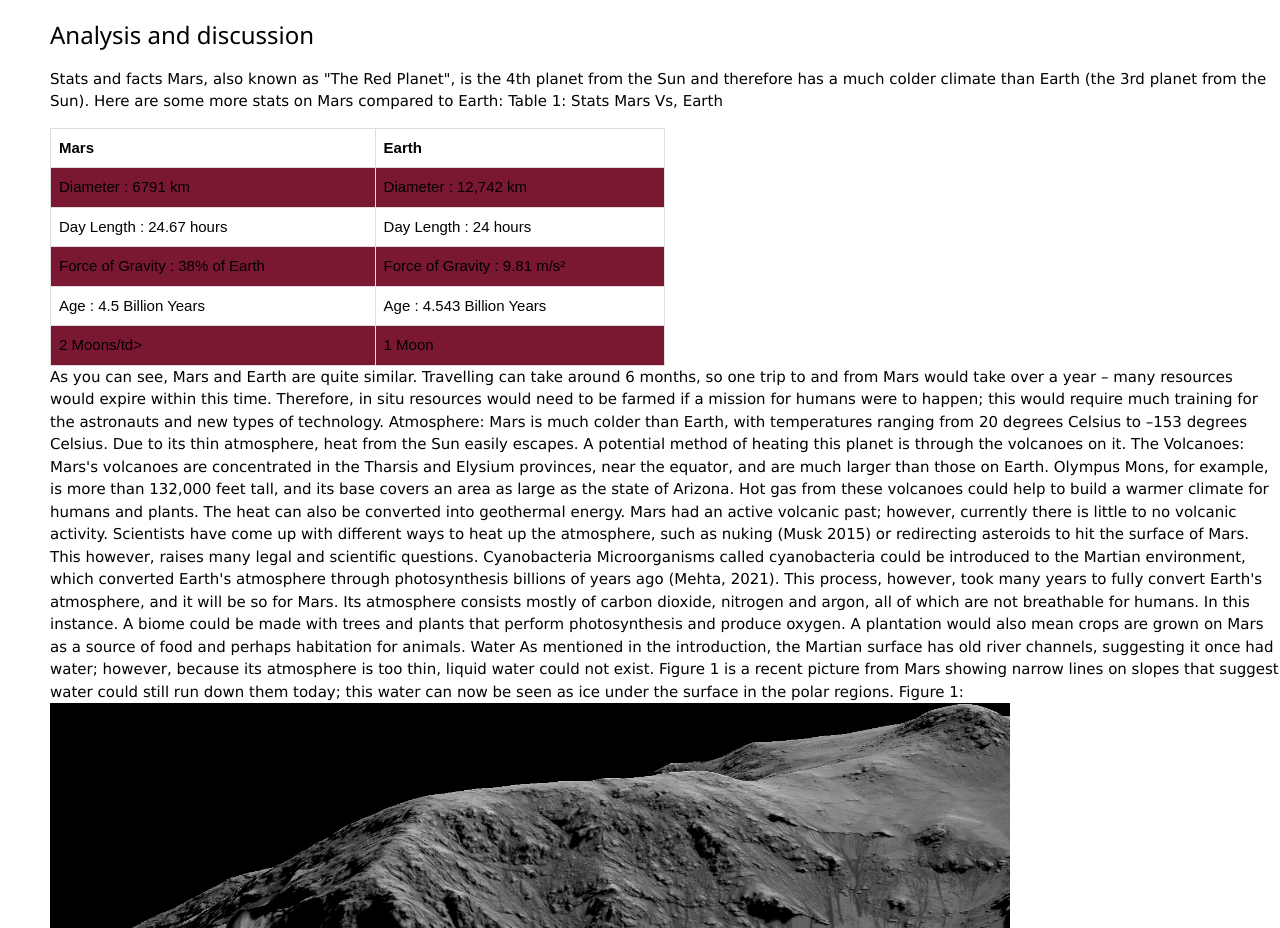
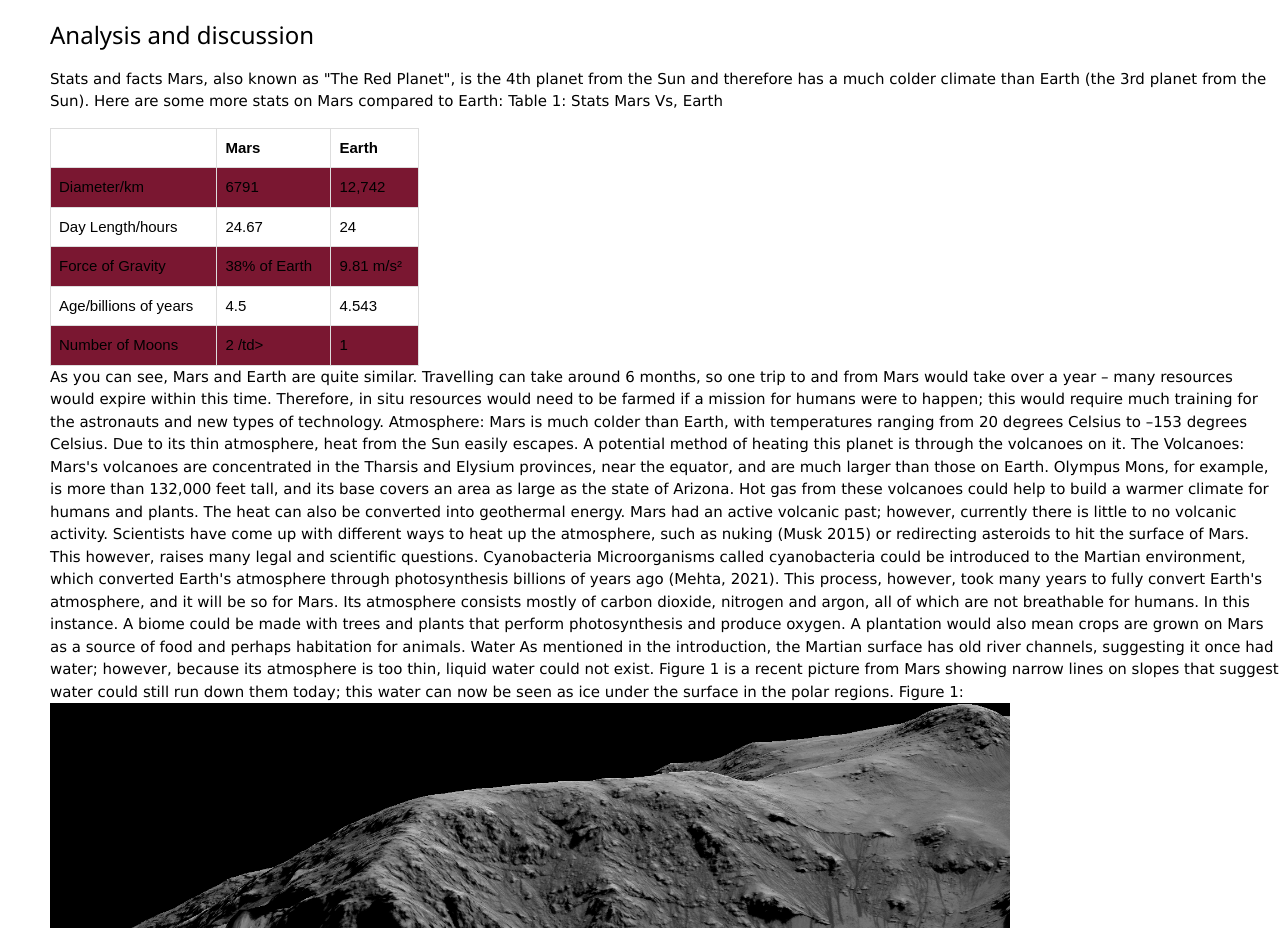
Before and after one commit to FEPSFY7006753/FY7006753, a plain HTML site: page index.html in a window 1280 px wide. Shown: the part 2020-2948 px from the top of the page. Drawn offline with nearby package versions, Linux system fonts and the light colour scheme.

Commit message:
Refactor Mars vs Earth stats table layout
Updated table structure and added headers for Mars and Earth statistics.

```diff
--- a/index.html
+++ b/index.html
@@ -41,7 +41,7 @@
           table{
             font-family:ariel, sans-serif;
             border-collapse: collapse;
-            width: 50%;
+            width: 30%;
           }
 
           td,th{
@@ -182,37 +182,43 @@ to Earth:
     Table 1: Stats Mars Vs, Earth
     <table>
       <tr>
+        <th> </th>
         <th>Mars</th>
         <th>Earth</th>
       </tr>
 
 
       <tr>
-        <td>Diameter : 6791 km</td>
-        <td>Diameter : 12,742 km</td>
+        <td>Diameter/km</td>
+        <td>6791 </td>
+        <td>12,742 </td>
       </tr>
 
 
       <tr>
-        <td>Day Length : 24.67 hours</td>
-        <td>Day Length : 24 hours</td>
+        <td>Day Length/hours</td>
+        <td>24.67 </td>
+        <td>24 </td>
       </tr>
 
 
       <tr>
-        <td>Force of Gravity : 38% of Earth </td>
-        <td>Force of Gravity : 9.81 m/s² </td>
+        <td>Force of Gravity</td>
+        <td>38% of Earth </td>
+        <td>9.81 m/s² </td>
       </tr>
 
 
       <tr>
-        <td>Age : 4.5 Billion Years</td>
-        <td>Age : 4.543 Billion Years</td>
+        <td>Age/billions of years </td>
+        <td>4.5 </td>
+        <td> 4.543 </td>
       </tr>
 
       <tr>
-        <td>2 Moons/td>
-        <td>1 Moon</td>
+        <td>Number of Moons</td>
+        <td>2 /td>
+        <td>1 </td>
       </tr>
 
     </table>
```
